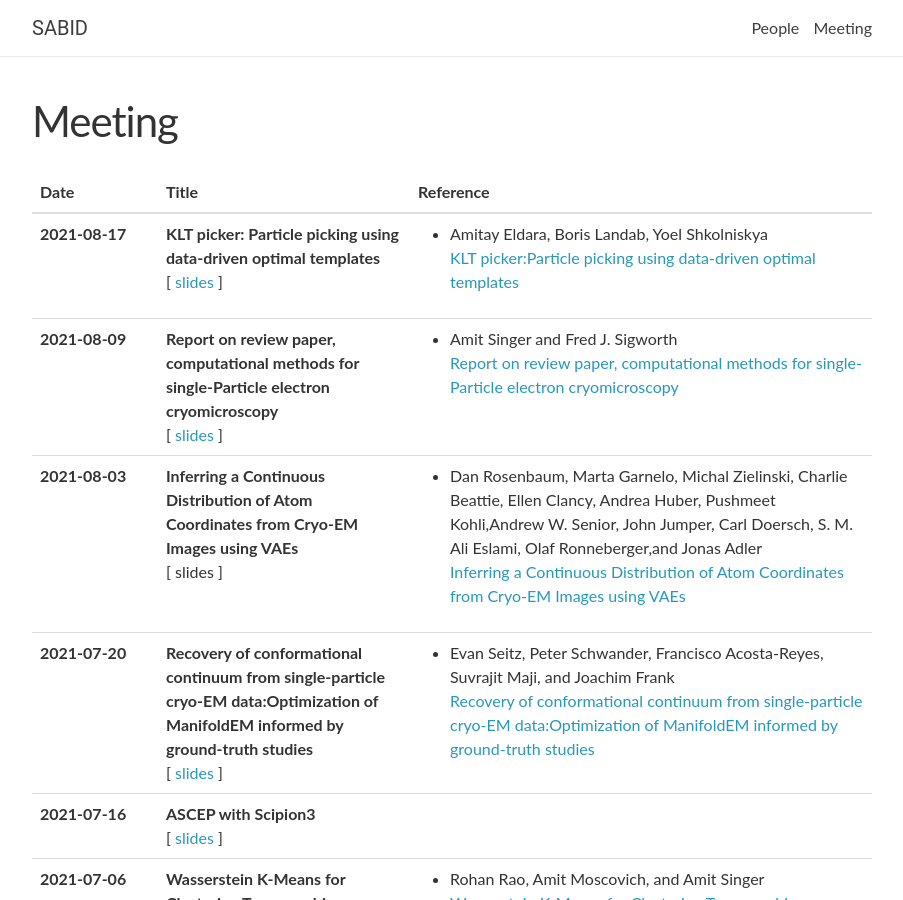
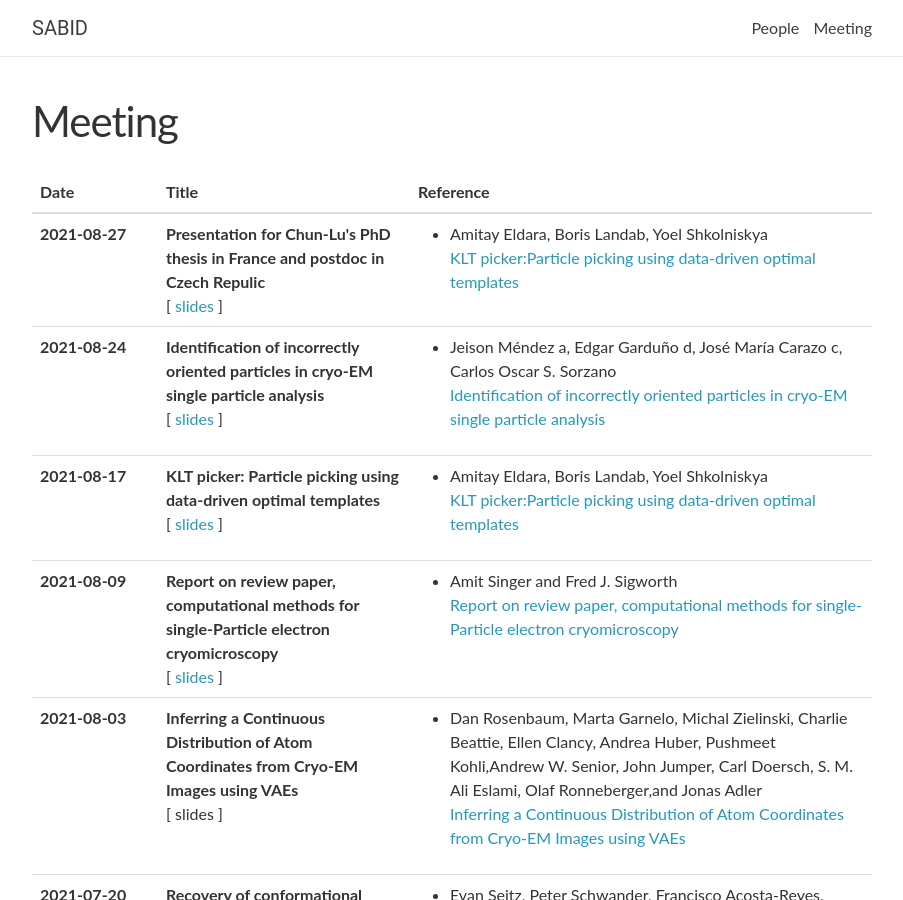
Before and after one commit to sabid-cryoem/sabid-cryoem.github.io, a Jekyll site: the page built from _pages/meeting.md, in a window 1280 px wide and 900 px high. Shown: the whole window, without its empty margins (188-1091 px from the left). Built offline with Jekyll 4.4.1, drawn with Linux system fonts in a browser that asks for light colours; nearby versions of some CDN libraries; comment, search, counter and statistics services are not loaded.

Commit message:
update meeting

```diff
--- a/_data/meeting.yml
+++ b/_data/meeting.yml
@@ -1,3 +1,22 @@
+- date: 2021-08-27
+  title: >
+    <strong>Presentation for Chun-Lu's PhD thesis in France and postdoc in Czech Repulic</strong>
+  slides: <a href="/assets/slides/Presentation.pdf" download="Presentation.pdf">slides</a>
+  notes:
+  readings:
+    - Amitay Eldara, Boris Landab, Yoel Shkolniskya </br>
+      <a href="/assets/reference/KLT_picker.pdf" target="blank">KLT picker:Particle picking using data-driven optimal templates</a>
+
+- date: 2021-08-24
+  title: >
+    <strong>Identification of incorrectly oriented particles in cryo-EM single particle analysis</strong>
+  slides: <a href="/assets/slides/graph.pptx" download="graph".pptx">slides</a>
+  notes:
+  readings:
+    - Jeison Méndez a, Edgar Garduño d, José María Carazo c, Carlos Oscar S. Sorzano </br>
+      <a href="/assets/reference/Graph_for_Incorrect_Particle.pdf" target="blank">Identification of incorrectly oriented particles in cryo-EM single particle analysis</a>
+
+
 - date: 2021-08-17
   title: >
     <strong>KLT picker: Particle picking using data-driven optimal templates</strong>
@@ -760,8 +779,6 @@
     - Sjors H.W. Scheres</br>
       <a href="/assets/reference/relion21_tutorial.pdf" target="blank">Single-particle processing in relion-2.1</a>
 
-
-
 - date: 2018-01-04
   title: >
     <strong>Large-Scale Hypothesis Testing</strong>
--- a/_includes/meeting_table.html
+++ b/_includes/meeting_table.html
@@ -1,3 +1,4 @@
+
 {% for item in site.data.meeting %}
 {% if item.date %}
 {% assign lecture = item %}
```
Also changed, not shown: 3 other files.
